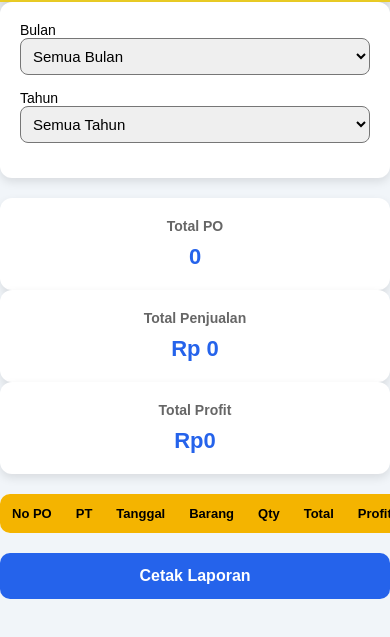
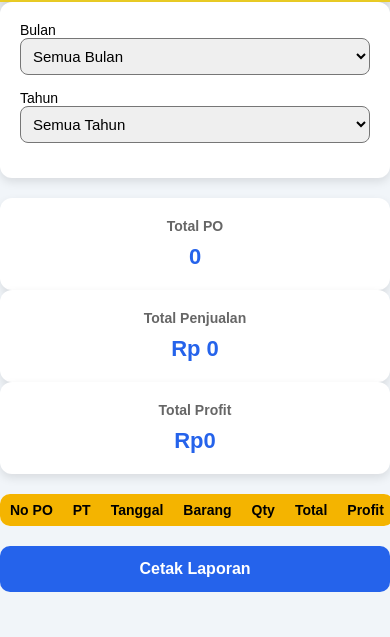
Before and after one commit to tonisultoni030398/Apikasi-Purchase-Order, a plain HTML site: page laporan.html in a window 390 px wide. Shown: the part 57-694 px from the top of the page. Drawn offline with Linux system fonts and the light colour scheme.

Commit message:
Refactor CSS styles for improved layout and design

```diff
--- a/style.css
+++ b/style.css
@@ -364,21 +364,21 @@
    font-weight: bold;
    color: #2563eb
 }
+/* TABEL LAPORAN - DEFAULT */
 .table-wrapper {
     width: 100%;
-    max-width: 100%;
+    margin-top: 20px;
     overflow-x: auto;
     overflow-y: hidden;
-    margin-top: 20px;
     -webkit-overflow-scrolling: touch;
 }
 
 .laporan-table {
-    width: max-content;
-    min-width: 100%;
+    width: 100%;
     border-collapse: collapse;
     background: #fff;
     border-radius: 10px;
+    overflow: hidden;
 }
 
 .laporan-table th {
@@ -570,15 +570,25 @@
         width: 100%;
         font-size: 15px;
     }
-    table{
-        display: block;
+      .table-wrapper {
+        width: 100%;
+        max-width: 100%;
         overflow-x: auto;
+        overflow-y: hidden;
+        -webkit-overflow-scrolling: touch;
+        touch-action: pan-x;
+    }
+
+    .laporan-table {
+        width: max-content;
+        min-width: 0;
+        table-layout: auto;
+    }
+
+    .laporan-table th,
+    .laporan-table td {
         white-space: nowrap;
-    }
-    th,
-    td{
-        font-size: 13px;
-        padding: 8px;
+        padding: 8px 10px;
     }
 }
 /*hp kecil*/
```
